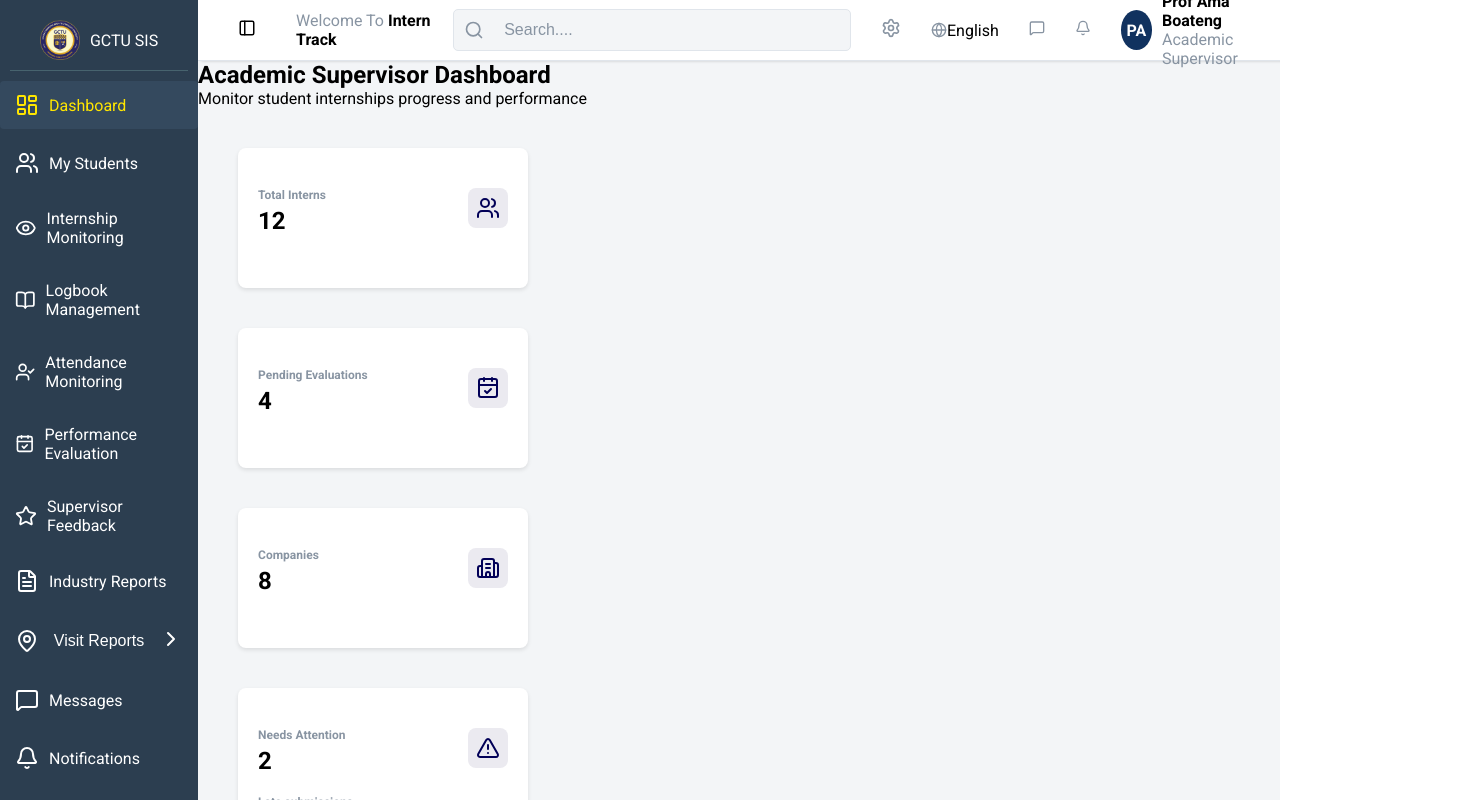
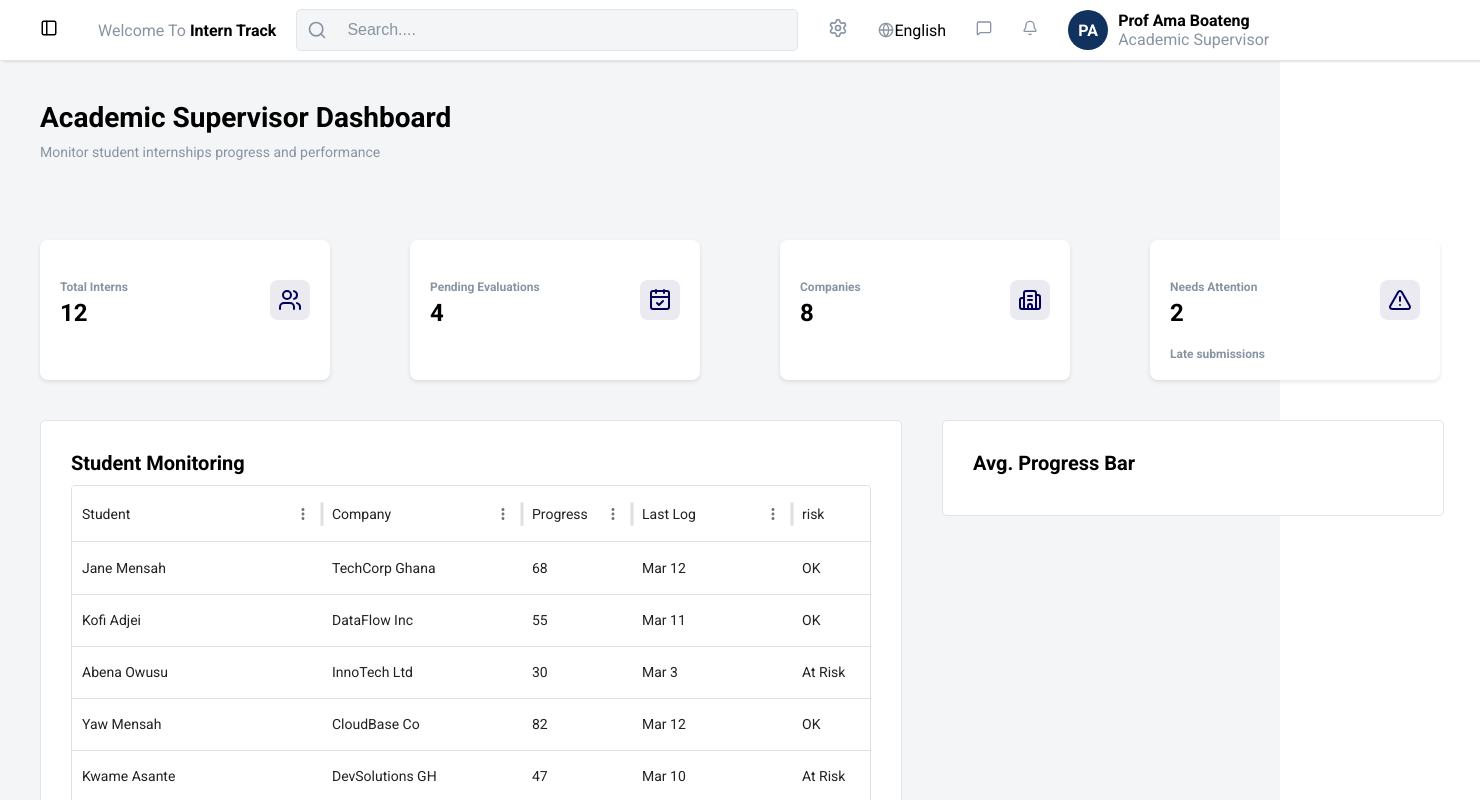
Before and after one commit to Princeaddo1199/GCTU-Student-Internship-System, a React (Vite) app: page /dashboard in a window 1280 px wide. Shown: the top 800 px of the page, 1480 px wide, since content can reach past the window. Built offline with nearby package versions, Linux system fonts and the light colour scheme.

Commit message:
Students Table created.
Created the Students table and added some dummy data to check it performance and efficciency

```diff
--- a/package.json
+++ b/package.json
@@ -10,6 +10,9 @@
     "preview": "vite preview"
   },
   "dependencies": {
+    "@emotion/react": "^11.14.0",
+    "@emotion/styled": "^11.14.1",
+    "@mui/material": "^9.0.0",
     "@mui/x-data-grid": "^9.0.2",
     "lucide": "^1.3.0",
     "lucide-react": "^1.8.0",
--- a/src/App.jsx
+++ b/src/App.jsx
@@ -1,4 +1,3 @@
-import { useState } from "react";
 import "./App.css";
 import Sidebar from "./Components/Sidebar";
 import LoginPage from "./Pages/LoginPage";
--- /dev/null
+++ b/src/Data/studentTable.json
@@ -0,0 +1,122 @@
+[
+  {
+    "id": 1,
+    "student": "Jane Mensah",
+    "company": "TechCorp Ghana",
+    "progress": 68,
+    "lastLog": "Mar 12",
+    "risk": "OK"
+  },
+  {
+    "id": 2,
+    "student": "Kofi Adjei",
+    "company": "DataFlow Inc",
+    "progress": 55,
+    "lastLog": "Mar 11",
+    "risk": "OK"
+  },
+  {
+    "id": 3,
+    "student": "Abena Owusu",
+    "company": "InnoTech Ltd",
+    "progress": 30,
+    "lastLog": "Mar 3",
+    "risk": "At Risk"
+  },
+  {
+    "id": 4,
+    "student": "Yaw Mensah",
+    "company": "CloudBase Co",
+    "progress": 82,
+    "lastLog": "Mar 12",
+    "risk": "OK"
+  },
+  {
+    "id": 5,
+    "student": "Kwame Asante",
+    "company": "DevSolutions GH",
+    "progress": 47,
+    "lastLog": "Mar 10",
+    "risk": "At Risk"
+  },
+  {
+    "id": 6,
+    "student": "Efua Boateng",
+    "company": "NextGen Systems",
+    "progress": 74,
+    "lastLog": "Mar 14",
+    "risk": "OK"
+  },
+  {
+    "id": 7,
+    "student": "Kojo Annan",
+    "company": "BlueTech Africa",
+    "progress": 61,
+    "lastLog": "Mar 13",
+    "risk": "OK"
+  },
+  {
+    "id": 8,
+    "student": "Ama Serwaa",
+    "company": "SmartApps Ltd",
+    "progress": 28,
+    "lastLog": "Mar 5",
+    "risk": "At Risk"
+  },
+  {
+    "id": 9,
+    "student": "Daniel Ofori",
+    "company": "CodeWorks Inc",
+    "progress": 90,
+    "lastLog": "Mar 15",
+    "risk": "OK"
+  },
+  {
+    "id": 10,
+    "student": "Akosua Nyamekye",
+    "company": "InnovateX",
+    "progress": 53,
+    "lastLog": "Mar 11",
+    "risk": "OK"
+  },
+  {
+    "id": 11,
+    "student": "Samuel Tetteh",
+    "company": "FutureSoft",
+    "progress": 39,
+    "lastLog": "Mar 8",
+    "risk": "At Risk"
+  },
+  {
+    "id": 12,
+    "student": "Nana Yaa Frimpong",
+    "company": "AlphaTech Solutions",
+    "progress": 77,
+    "lastLog": "Mar 14",
+    "risk": "OK"
+  },
+  {
+    "id": 13,
+    "student": "Emmanuel Mensima",
+    "company": "ByteLabs",
+    "progress": 64,
+    "lastLog": "Mar 13",
+    "risk": "OK"
+  },
+  {
+    "id": 14,
+    "student": "Linda Agyapong",
+    "company": "TechNova",
+    "progress": 22,
+    "lastLog": "Mar 4",
+    "risk": "At Risk"
+  },
+  {
+    "id": 15,
+    "student": "Isaac Owusu",
+    "company": "CloudNet Africa",
+    "progress": 85,
+    "lastLog": "Mar 15",
+    "risk": "OK"
+  }
+]
--- a/src/Pages/Dashboard.jsx
+++ b/src/Pages/Dashboard.jsx
@@ -1,12 +1,25 @@
 import React from "react";
 import BigCard from "../Components/BigCard";
 import { Building2, CalendarCheck, TriangleAlert, Users } from "lucide-react";
+import students from "../Data/studentTable.json";
+import { DataGrid } from "@mui/x-data-grid";
+import "../STYLES/Dashboard.css";
+
+const columns = [
+  { field: "student", headerName: "Student", width: 250 },
+  { field: "company", headerName: "Company", width: 200 },
+  { field: "progress", headerName: "Progress", width: 110 },
+  { field: "lastLog", headerName: "Last Log", width: 160 },
+  { field: "risk", headerName: "risk", width: 200 },
+];
 export default function Dashboard() {
   return (
     <div>
       <div className="dashboardTitle">
         <h2 className="dashboardTitleMain">Academic Supervisor Dashboard</h2>
-        <p className="dashboardTitleSub">Monitor student internships progress and performance</p>
+        <p className="dashboardTitleSub">
+          Monitor student internships progress and performance
+        </p>
       </div>
       <div className="dashboard-cards">
         <BigCard
@@ -43,6 +56,25 @@ export default function Dashboard() {
           AlertNotification="Late submissions"
         />
       </div>
+      <div className="tableBarContainer">
+        <div className="studentsTableContainer">
+          <p style={{fontWeight: "bold", fontSize: "20px", marginBottom: "10px"}}>Student Monitoring</p>
+          <DataGrid
+            rows={students}
+            columns={columns}
+            initialState={{
+              pagination: {
+                paginationModel: { pageSize: 5 },
+              },
+            }}
+            pageSizeOptions={[5]}
+            pagination
+          />
+        </div>
+        <div className="progressTrendContainer">
+          <p style={{fontWeight: "bold", fontSize: "20px", marginBottom: "10px"}}>Avg. Progress Bar</p>
+        </div>
+      </div>
     </div>
   );
 }
--- a/src/STYLES/Dashboard.css
+++ b/src/STYLES/Dashboard.css
@@ -1,12 +1,12 @@
 .dashboardTitle {
   margin: 40px;
 }
-.dashboardTitleMain{
+.dashboardTitleMain {
   margin-bottom: 10px;
   font-size: 28px;
   font-weight: 700;
 }
-.dashboardTitleSub{
+.dashboardTitleSub {
   font-size: 14px;
   font-weight: 500;
   color: #8894a2;
@@ -14,7 +14,26 @@
 .dashboard-cards {
   display: flex;
   flex: 1;
-    /* flex-wrap: wrap; */
-    /* gap: 20px; */
-    /* margin: 40px; */
 }
+.tableBarContainer{
+    display: flex;
+    /* margin-top: 30px; */
+}
+.studentsTableContainer{
+    width: 800px;
+    margin-left: 40px;
+    height: fit-content;
+    padding: 30px;
+    background-color: white;
+    border-radius: 5px;
+    border: 1px solid #e0e5eb ;
+}
+.progressTrendContainer{
+    width: 440px;
+    margin-left: 40px;
+    height: fit-content;
+    padding: 30px;
+    background-color: white;
+    border-radius: 5px;
+    border: 1px solid #e0e5eb ;
+}
```
Also changed, not shown: 1 other file (tests, documents, lock files or other folders). Lines whose indentation alone changed are shown as unchanged.
